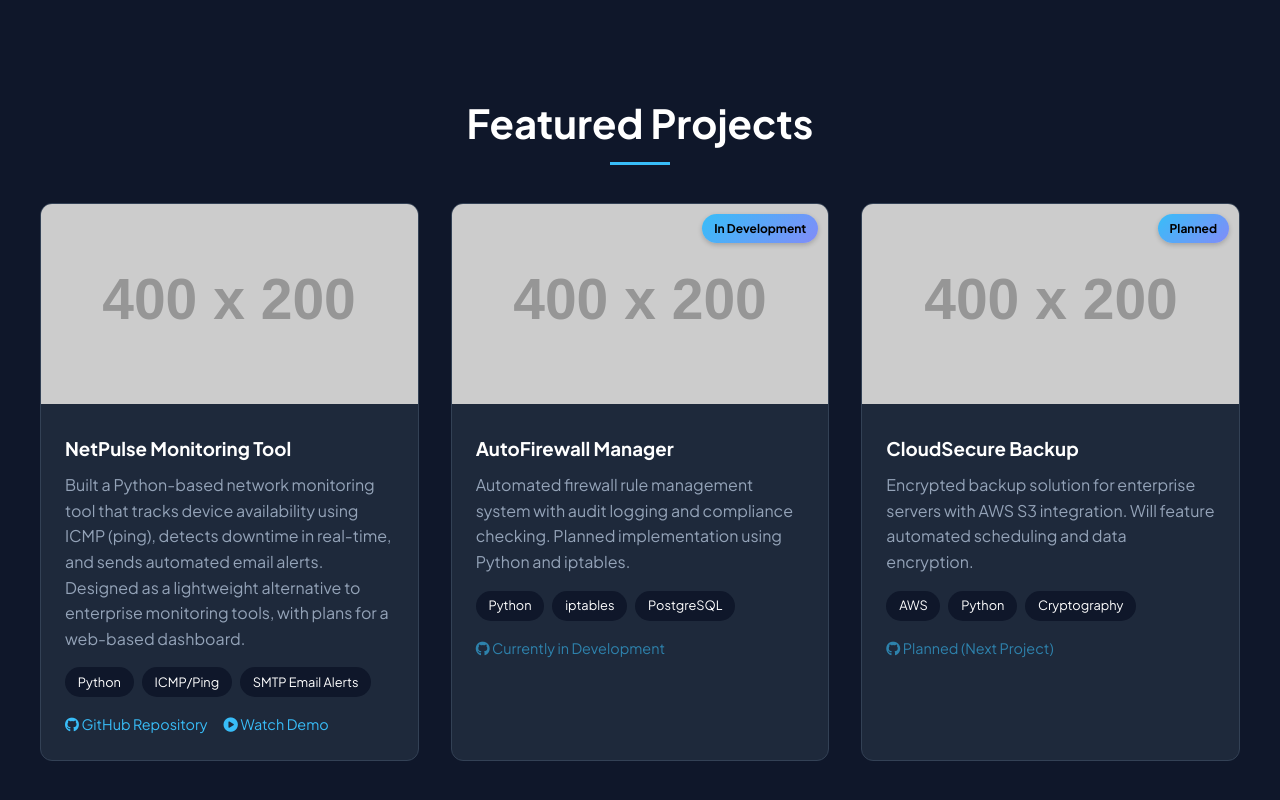
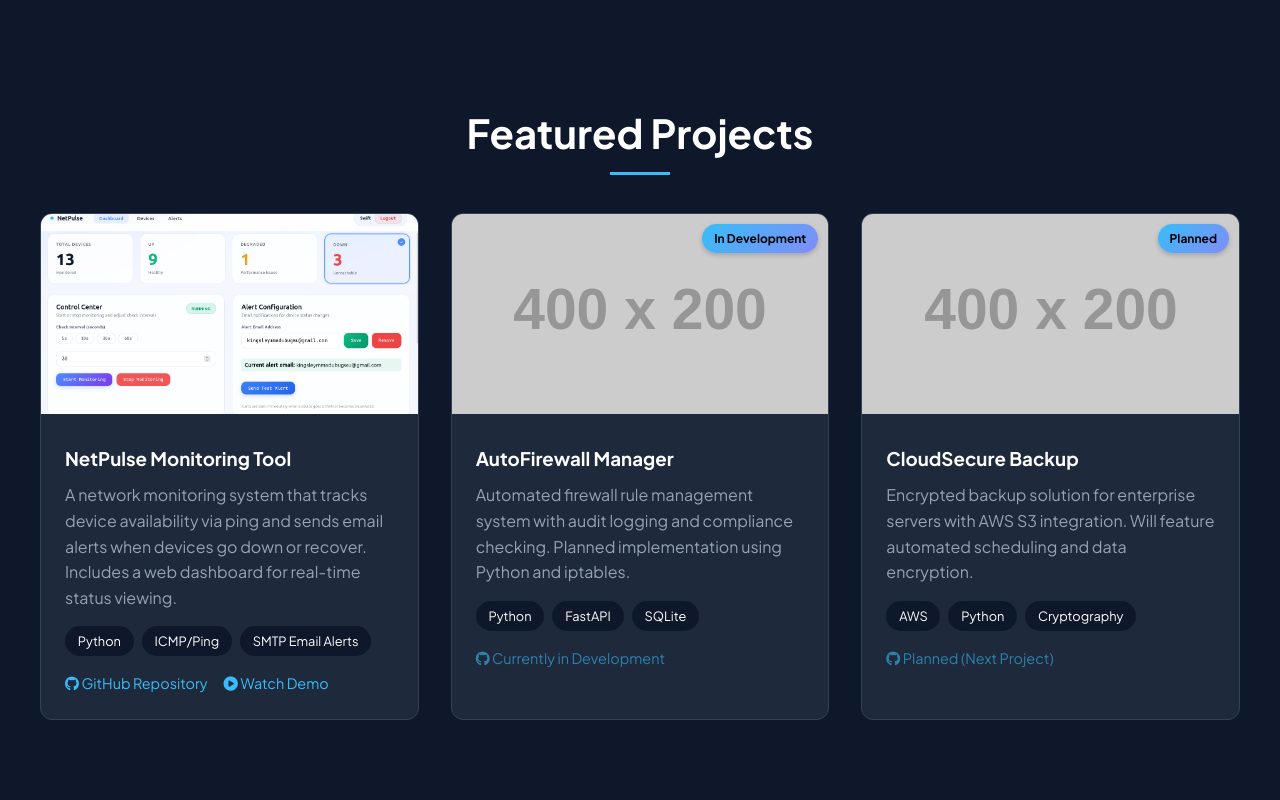
Before and after one commit to Kmmadu/Portfolio, a plain HTML site: page index.html in a window 1280 px wide. Shown: the part 1698-2498 px from the top of the page. Drawn offline with nearby package versions, Linux system fonts and the light colour scheme; placeholder pictures from the web are drawn by us.

Commit message:
Just added NetPulse

```diff
--- a/index.html
+++ b/index.html
@@ -120,12 +120,11 @@
       <!-- NetPulse - Network Monitoring System (Completed) -->
       <div class="project-card" data-aos="fade-up">
         <div class="project-image">
-          <img src="https://via.placeholder.com/400x200/1e293b/38bdf8?text=NetPulse" alt="NetPulse Network Monitoring Dashboard">
+          <img src="assets/NetPulse.png" alt="NetPulse Network Monitoring Dashboard">
         </div>
         <div class="project-content">
           <h3>NetPulse Monitoring Tool</h3>
-          <p>Built a Python-based network monitoring tool that tracks device availability using ICMP (ping), detects downtime in real-time, and sends automated email alerts. Designed as a lightweight alternative to enterprise monitoring tools, with plans for a web-based dashboard.</p>
-          <div class="tech-stack">
+          <p> A network monitoring system that tracks device availability via ping and sends email alerts when devices go down or recover. Includes a web dashboard for real-time status viewing.</p><div class="tech-stack">
             <span>Python</span>
             <span>ICMP/Ping</span>
             <span>SMTP Email Alerts</span>
@@ -148,8 +147,8 @@
           <p>Automated firewall rule management system with audit logging and compliance checking. Planned implementation using Python and iptables.</p>
           <div class="tech-stack">
             <span>Python</span>
-            <span>iptables</span>
-            <span>PostgreSQL</span>
+            <span>FastAPI</span>
+            <span>SQLite</span>
           </div>
           <div class="project-links">
             <a href="#" style="opacity:0.6; cursor: not-allowed;"><i class="fab fa-github"></i> Currently in Development</a>
```
Also changed, not shown: assets/NetPulse.png (added).
